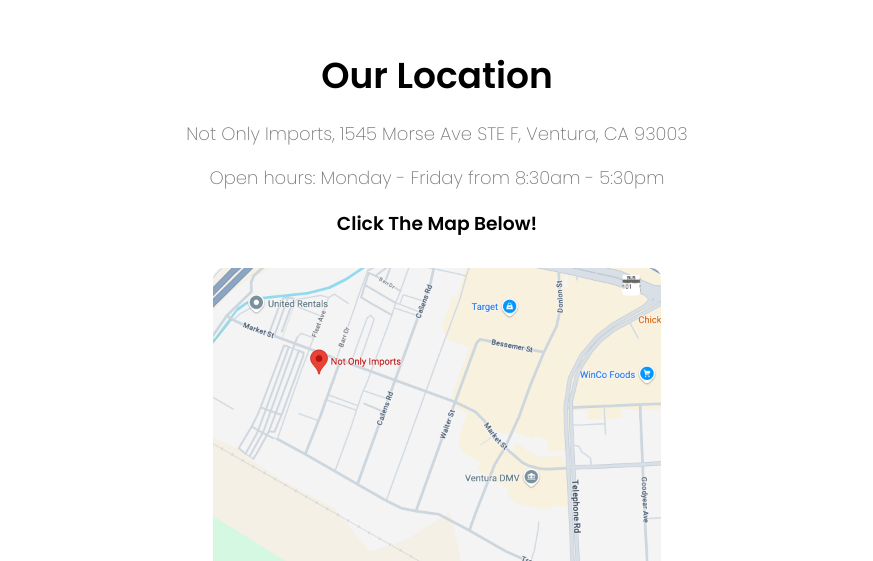
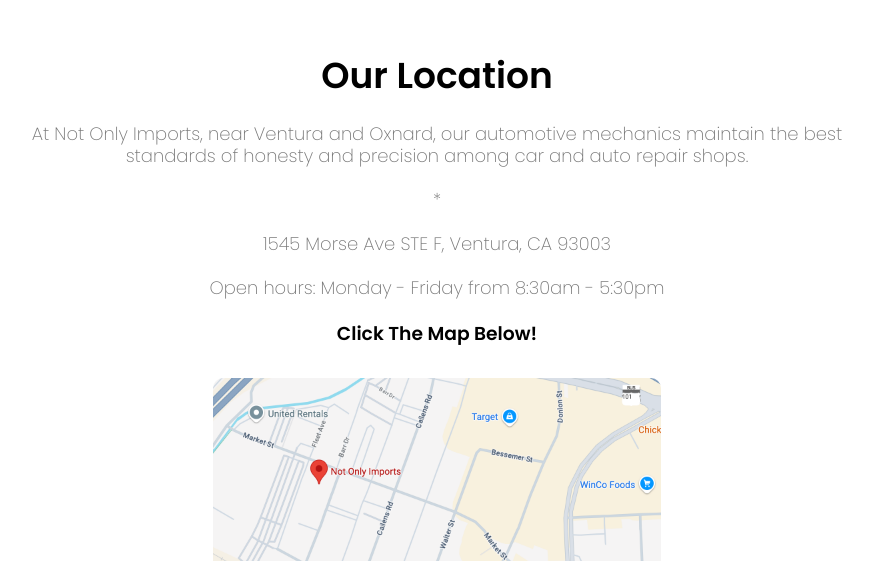
Before and after one commit to khalel095/NotOnlyImports, a plain HTML site: page index.html in a window 1280 px wide. Shown: the part 1431-1992 px from the top of the page, without its empty margins (203-1076 px from the left). Drawn offline with Linux system fonts and the light colour scheme.

Commit message:
Update index.html

```diff
--- a/index.html
+++ b/index.html
@@ -115,7 +115,10 @@
 <!--Location-->
 <section class="LocationSection" id="location-page">
     <h1> Our Location</h1>
-    <p> Not Only Imports, 1545 Morse Ave STE F, Ventura, CA 93003 <br> <br>
+    <p> At Not Only Imports, near Ventura and Oxnard, our automotive mechanics maintain the best standards of honesty and precision among
+        car and auto repair shops.
+        <br> <br> * <br> <br>
+        1545 Morse Ave STE F, Ventura, CA 93003 <br> <br>
         Open hours: Monday - Friday from 8:30am - 5:30pm</p>
     <h3> Click The Map Below! </h3>
     <div class="location">
```
